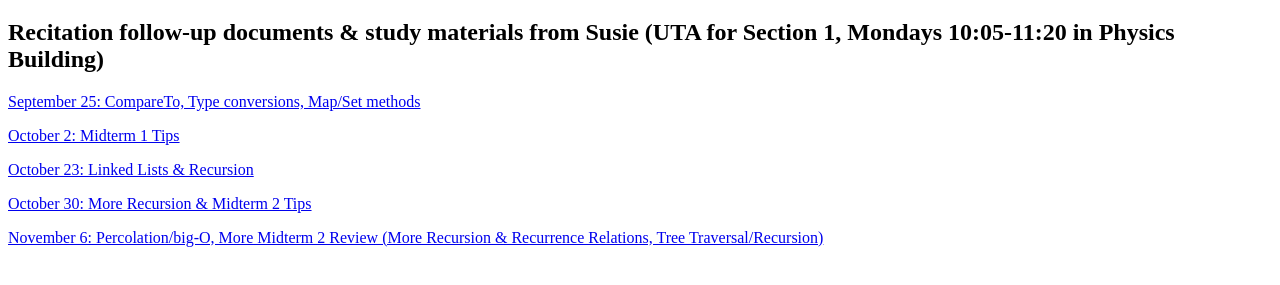
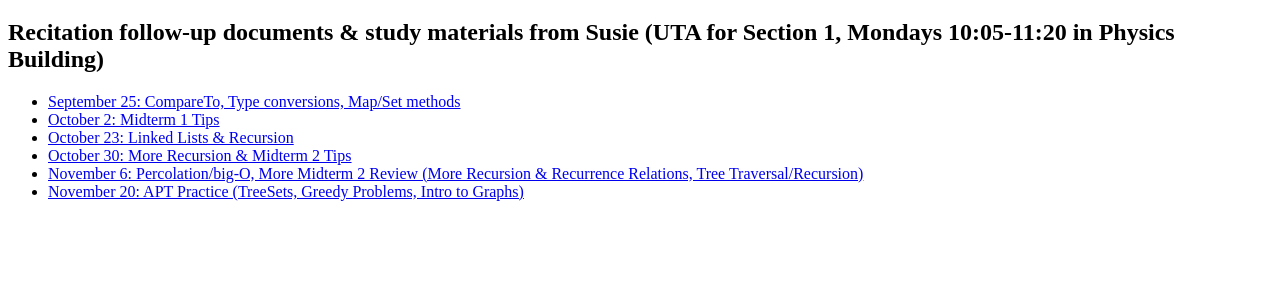
Before and after one commit to susiechoi/susiechoi.github.io, a plain HTML site: page discussion.html in a window 1280 px wide. Shown: the part 61-346 px from the top of the page. Drawn offline with Linux system fonts and the light colour scheme.

Commit message:
Added study guide

```diff
--- a/discussion.html
+++ b/discussion.html
@@ -3,10 +3,12 @@
 <body>
 <h1> <a href="http://www.cs.duke.edu/courses/compsci201/current/">CS201 Fall '17</a> Recitation Documents </h1>
 <h2> Recitation follow-up documents & study materials from Susie (UTA for Section 1, Mondays 10:05-11:20 in Physics Building)</h2>
-<p><a href="https://docs.google.com/document/d/1x6yF4Pmb2k4NcK4hlpwpLr0r_USf91Ae4U9thftiRYk/edit?usp=sharing">September 25: CompareTo, Type conversions, Map/Set methods </a></p>
-<p><a href="https://docs.google.com/document/d/1Tu01Paoj6g2yosqyvAy8oj4SssWkrXQWWWGULzq6dVc/edit?usp=sharing">October 2: Midterm 1 Tips</a></p>
-<p><a href="https://docs.google.com/document/d/1Js_AOsGIIEbMrtsdj7_A42Qo4-TvulPbub3XpIdWHPM/edit?usp=sharing">October 23: Linked Lists & Recursion</a></p>
-<p><a href="https://docs.google.com/document/d/1r_pRp-P69AOnp--VJoVtlWujZmwZKuYjE_8FC9I8Kto/edit#heading=h.fbx0uf3xox3i">October 30: More Recursion & Midterm 2 Tips</a></p>
-<p><a href="https://docs.google.com/document/d/1HXmkNejAr7OAA3a9grzxDNJlCw9sQSc7bt1zLJzvZjU/edit?usp=sharing">November 6: Percolation/big-O, More Midterm 2 Review (More Recursion & Recurrence Relations, Tree Traversal/Recursion)</a></p>
+<ul>
+<li><a href="https://docs.google.com/document/d/1x6yF4Pmb2k4NcK4hlpwpLr0r_USf91Ae4U9thftiRYk/edit?usp=sharing">September 25: CompareTo, Type conversions, Map/Set methods </a></li>
+<li><a href="https://docs.google.com/document/d/1Tu01Paoj6g2yosqyvAy8oj4SssWkrXQWWWGULzq6dVc/edit?usp=sharing">October 2: Midterm 1 Tips</a></li>
+<li><a href="https://docs.google.com/document/d/1Js_AOsGIIEbMrtsdj7_A42Qo4-TvulPbub3XpIdWHPM/edit?usp=sharing">October 23: Linked Lists & Recursion</a></li>
+<li><a href="https://docs.google.com/document/d/1r_pRp-P69AOnp--VJoVtlWujZmwZKuYjE_8FC9I8Kto/edit#heading=h.fbx0uf3xox3i">October 30: More Recursion & Midterm 2 Tips</a></li>
+<li><a href="https://docs.google.com/document/d/1HXmkNejAr7OAA3a9grzxDNJlCw9sQSc7bt1zLJzvZjU/edit?usp=sharing">November 6: Percolation/big-O, More Midterm 2 Review (More Recursion & Recurrence Relations, Tree Traversal/Recursion)</a></li>
+<li><a href="https://docs.google.com/document/d/1vvrR3ReM85vxb9VNHMcCIL_JwUvjtFPpA0LkEC5QoPM/edit?usp=sharing">November 20: APT Practice (TreeSets, Greedy Problems, Intro to Graphs)</a></li>
 </body>
 </html>
```
Also changed, not shown: 1 other file.
